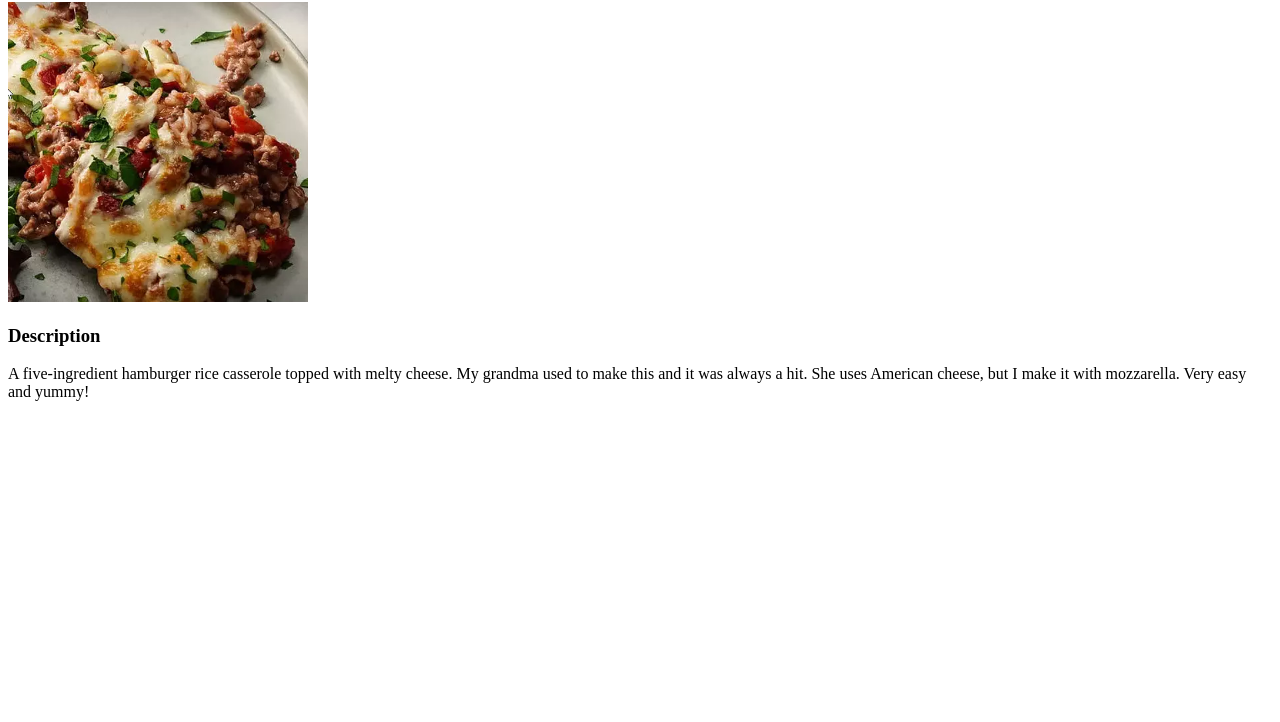
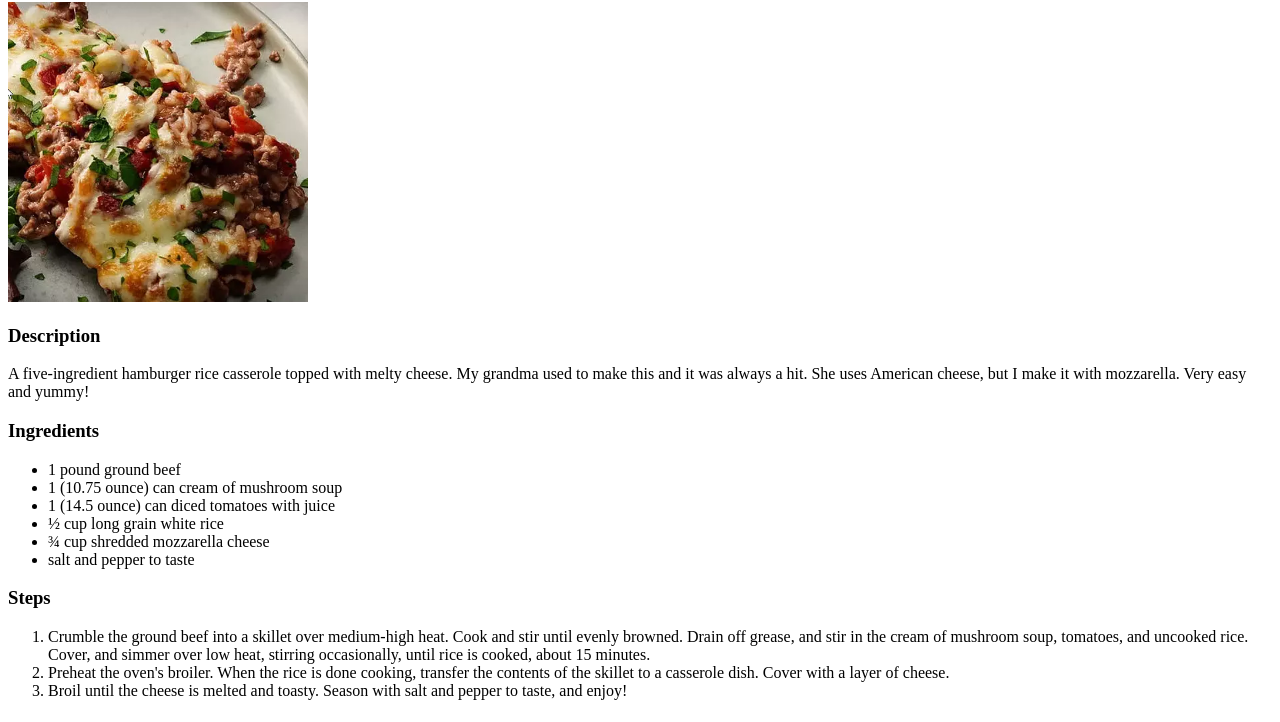
Before and after one commit to Ashley-Wilson1/odin-recipes, a plain HTML site: page recipes/casserole.html in a window 1280 px wide. Shown: the part 78-800 px from the top of the page. Drawn offline with Linux system fonts and the light colour scheme.

Commit message:
Add lists for ingredients and steps

```diff
--- a/recipes/casserole.html
+++ b/recipes/casserole.html
@@ -13,5 +13,22 @@
          My grandma used to make this and it was always a hit.
          She uses American cheese, but I make it with mozzarella.
          Very easy and yummy!</p>
+
+    <h3>Ingredients</h3>
+    <ul>
+        <li>1 pound ground beef</li>
+        <li>1 (10.75 ounce) can cream of mushroom soup</li>
+        <li>1 (14.5 ounce) can diced tomatoes with juice</li>
+        <li>½ cup long grain white rice</li>
+        <li>¾ cup shredded mozzarella cheese</li>
+        <li>salt and pepper to taste</li>
+    </ul>
+
+    <h3>Steps</h3>
+    <ol>
+        <li>Crumble the ground beef into a skillet over medium-high heat. Cook and stir until evenly browned. Drain off grease, and stir in the cream of mushroom soup, tomatoes, and uncooked rice. Cover, and simmer over low heat, stirring occasionally, until rice is cooked, about 15 minutes.</li>
+        <li>Preheat the oven's broiler. When the rice is done cooking, transfer the contents of the skillet to a casserole dish. Cover with a layer of cheese.</li>
+        <li>Broil until the cheese is melted and toasty. Season with salt and pepper to taste, and enjoy!</li>
+    </ol>
 </body>
 </html>
```
